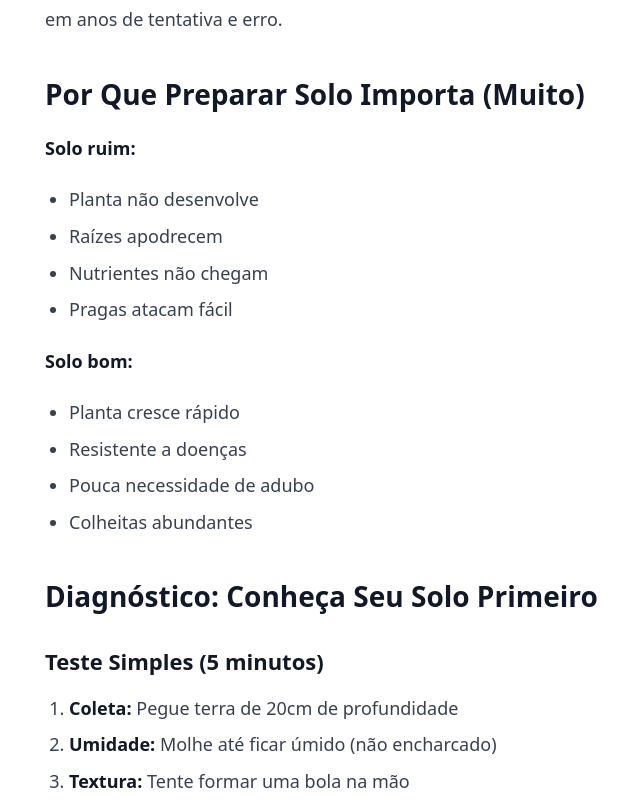
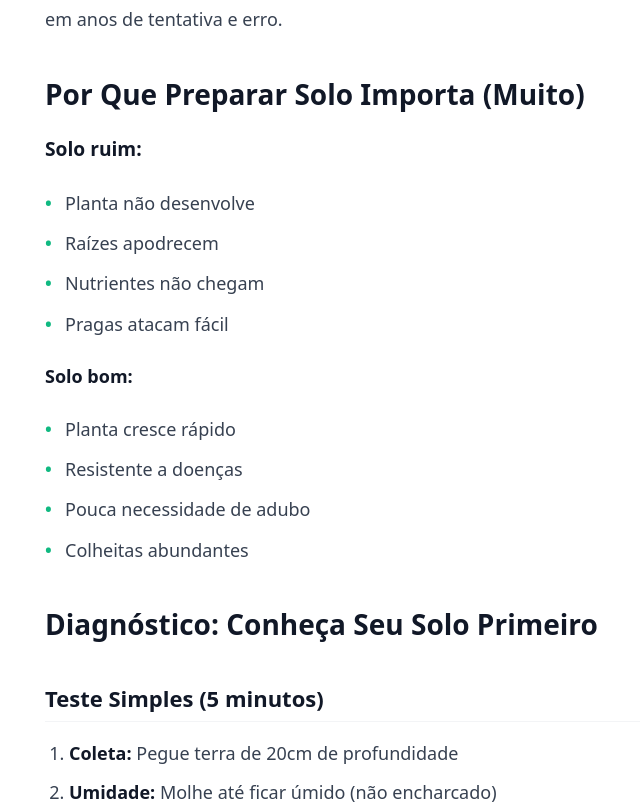
Before and after one commit to luizgtj/blog-casa-jardim, a Next.js app: page /blog/preparar-solo-plantio in a window 1280 px wide. Shown: the part 1146-1950 px from the top of the page, without its empty margins (227-867 px from the left). Built offline with nearby package versions, Linux system fonts and the light colour scheme.

Commit message:
Fix article typography: remove duplicate H1, improve list styles, better spacing for sections

```diff
--- a/app/globals.css
+++ b/app/globals.css
@@ -32,9 +32,17 @@ body {
   font-size: 1.375rem;
   font-weight: 600;
   color: #111827;
-  margin-top: 2rem;
+  margin-top: 2.5rem;
   margin-bottom: 0.75rem;
   line-height: 1.4;
+  padding-bottom: 0.5rem;
+  border-bottom: 1px solid #f3f4f6;
+}
+
+/* Destacar seções com emojis ❌ ✅ */
+.article-body h3:has(.error),
+.article-body h3:first-child {
+  /* sem regra extra, só garante espaçamento */
 }
 
 .article-body h4 {
@@ -50,25 +58,59 @@ body {
   margin-bottom: 1.25rem;
 }
 
+/* Primeiro parágrafo após H2 - destaque */
+.article-body h2 + p {
+  font-size: 1.2rem;
+  color: #374151;
+}
+
+/* Parágrafos que começam com strong - destaque */
+.article-body p > strong:first-child {
+  color: #111827;
+}
+
 .article-body ul,
 .article-body ol {
   margin-top: 1rem;
-  margin-bottom: 1rem;
+  margin-bottom: 1.25rem;
   padding-left: 1.5rem;
 }
 
 .article-body ul {
-  list-style-type: disc;
+  list-style-type: none;
+  padding-left: 0;
+}
+
+.article-body ul li {
+  position: relative;
+  padding-left: 1.25rem;
+  margin-top: 0.5rem;
+  margin-bottom: 0.5rem;
+}
+
+.article-body ul li::before {
+  content: "•";
+  position: absolute;
+  left: 0;
+  color: #10b981;
+  font-weight: 700;
 }
 
 .article-body ol {
   list-style-type: decimal;
 }
 
-.article-body li {
-  margin-top: 0.375rem;
-  margin-bottom: 0.375rem;
+.article-body ol li {
+  margin-top: 0.5rem;
+  margin-bottom: 0.5rem;
   line-height: 1.7;
+}
+
+/* Listas dentro de listas (sub-items) */
+.article-body li ul,
+.article-body li ol {
+  margin-top: 0.5rem;
+  margin-bottom: 0.5rem;
 }
 
 .article-body strong {
--- a/lib/posts.ts
+++ b/lib/posts.ts
@@ -41,12 +41,14 @@ export function getPostBySlug(slug: string): Post | null {
     const matterResult = matter(fileContents)
 
     // Convert markdown to HTML using marked sync version
+    // Remove H1 from content (we already have it in the page header)
     const contentHtml = marked.parse(matterResult.content, { async: false }) as string
+    const contentWithoutH1 = contentHtml.replace(/<h1>.*?<\/h1>/g, '')
 
     // Combine the data with the slug
     return {
       slug,
-      content: contentHtml,
+      content: contentWithoutH1,
       title: matterResult.data.title || '',
       date: matterResult.data.date || '',
       description: matterResult.data.description || '',
```
